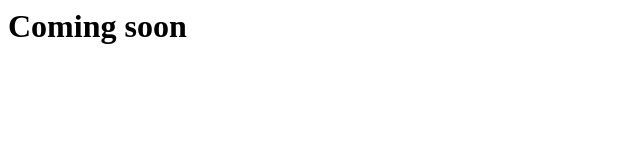
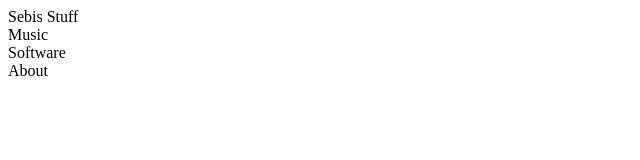
Before and after one commit to sebi-alt/sebi-alt.github.io, a plain HTML site: page index.html in a window 1280 px wide. Shown: the whole page, without its empty margins (0-640 px from the left). Drawn offline with Linux system fonts and the light colour scheme.

Commit message:
0.1.1_lang

```diff
--- a/data/text.js
+++ b/data/text.js
@@ -2,15 +2,22 @@ var lang = navigator.language;
 var content = {};
 lang = lang.toLocaleLowerCase();
 lang = lang.split('-')[0];
+console.log(lang);
 switch (lang) {
     case 'de':
         content = {
-            service_worker: "Ihr Computer unterstützt keine Service Worker. Die Seite funktioniert daher nicht ordnungsgemäß."
+            service_worker: "Ihr Computer unterstützt keine Service Worker. Die Seite funktioniert daher nicht ordnungsgemäß.",
+            music: "Musik",
+            programming: "Software",
+            about: "Über",
         }
         break;
     default: //en
-    content = {
-        service_worker: "Your machine does not support serice workers. Therefore, the site is not working properly."
-    }
+        content = {
+            service_worker: "Your machine does not support serice workers. Therefore, the site is not working properly.",
+            music: "Music",
+            programming: "Software",
+            about: "About",
+        }
         break;
 }
--- a/index.html
+++ b/index.html
@@ -1,4 +1,5 @@
-<html>
+<!DOCTYPE html>
+<html lang="en">
 
 <head>
     <title>Sebi</title>
@@ -16,7 +17,7 @@
     <meta name="apple-mobile-web-app-status-bar" content="#db4938" />
     <!-- icon -->
     <meta property="og:image" content="icons/icon.png">
-    <link rel="shortcut icon" href="favicon.ico">
+    <link rel="shortcut icon" href="icons/favicon.ico">
     <link rel="icon" type="image/png" sizes="192x192"  href="icons/icon.png" />
     <link rel="icon" type="image/png" sizes="32x32" href="icons/icon.png" />
     <link rel="icon" type="image/png" sizes="96x96" href="icons/icon.png" />
@@ -34,11 +35,18 @@
     <link rel="manifest" href="manifest.json">
     <link rel="stylesheet" href="style.css">
     <script src="data/text.js"></script>
-    <script src="main.js" defer="true"></script>
+    <script src="sw.js" defer></script>
+    <script src="main.js" defer></script>
 </head>
 
 <body>
-    <h1>Coming soon</h1>
+    <noscript>This site requires JavaScript</noscript>
+    <header>Sebis Stuff</header>
+    <aside>
+        <nav text="music">Music</nav>
+        <nav text="programming">Software</nav>
+        <nav text="about">About</nav>
+    </aside>
 </body>
 
 </html>
--- a/main.js
+++ b/main.js
@@ -1,10 +1,14 @@
-
 if ('serviceWorker' in navigator) {
     navigator.serviceWorker.register('sw.js');
 } else {
     message(content.service_worker)
 };
 
+// lang support
+let text_elements = document.querySelectorAll('[text]');
+for(let i = 0; i < text_elements.length; i++) {
+    text_elements[i].innerHTML = content[text_elements[i].getAttribute('text')];
+}
 const message = (msg) => {
     //code for message
 }
--- a/sw.js
+++ b/sw.js
@@ -4,7 +4,7 @@ const assets = [
     "/index.html",
     "main.js",
     "style.css",
-    "data/::"
+    "data/text.js"
 ]
 
 self.addEventListener("install", installEvent => {
```
Also changed, not shown: manifest.json.
